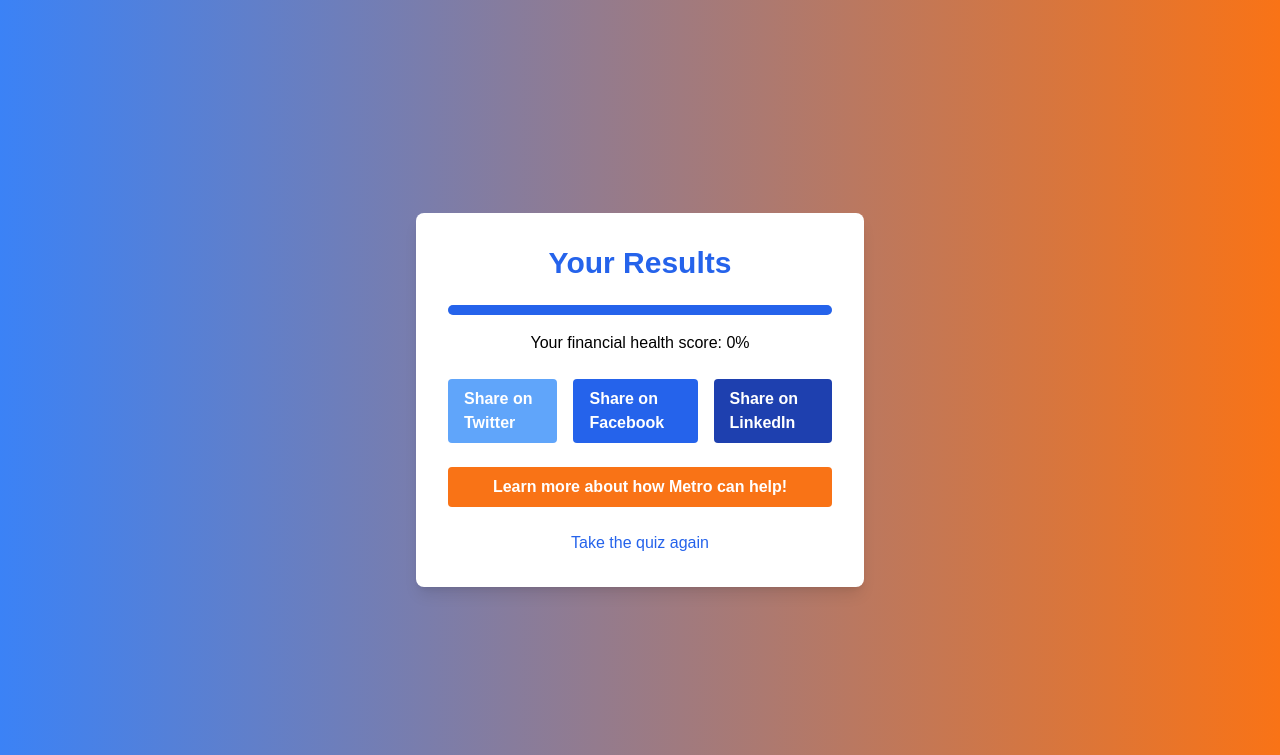
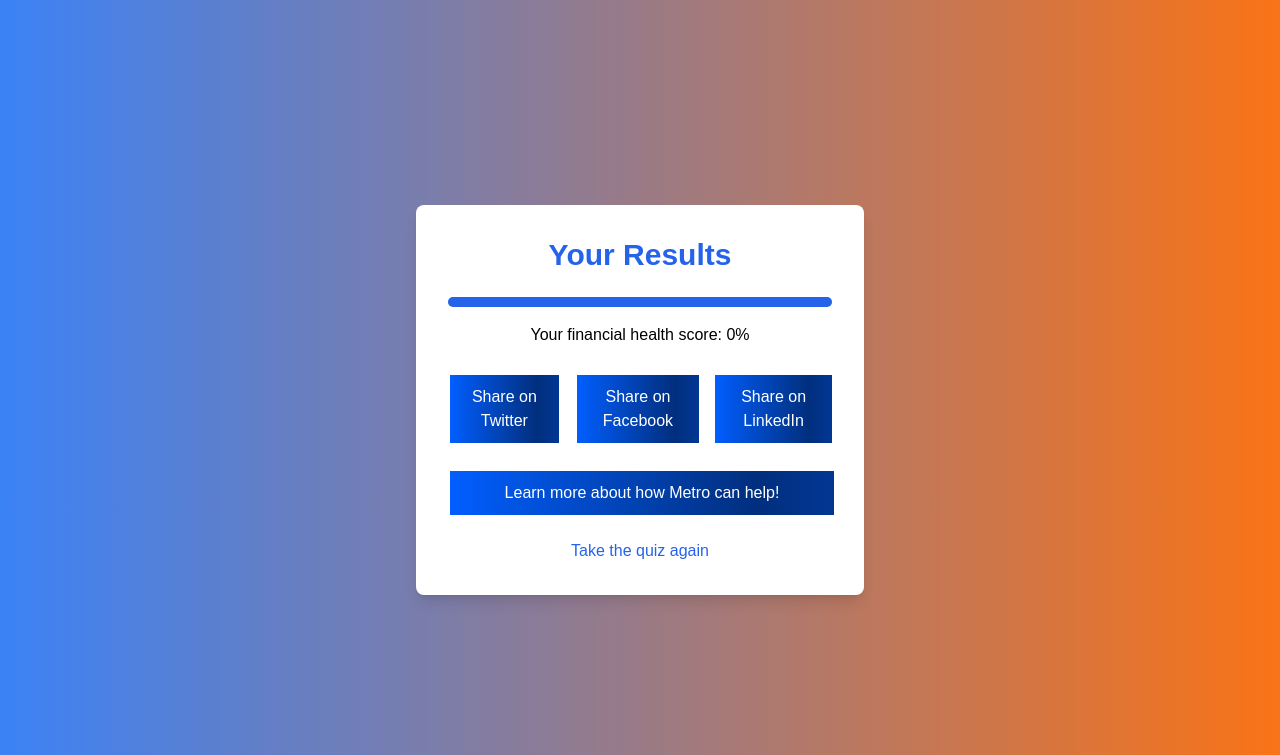
Before and after one commit to apogeeai/BuzzFinanceQuiz, a Flask app: template templates/results.html in a window 1280 px wide. Shown: the top 755 px of the page. Run offline with Flask 3, Linux system fonts and the light colour scheme; the template is opened without the code that fills it, so the values that code supplies are empty; some libraries are stand-ins or nearby versions.

Commit message:
Agent query: Please navigate to the results page and confirm if the social share buttons (Twitter, Facebook, LinkedIn) and the 'Learn more about how Metro can help!' button have the new gradient style. Also, check if the hover effect is working correctly for these buttons.

```diff
--- a/static/css/styles.css
+++ b/static/css/styles.css
@@ -19,3 +19,26 @@
 .social-share-btn:hover {
     transform: translateY(-2px);
 }
+
+/* New gradient button styles */
+.gradient-button {
+    background-image: linear-gradient(90deg, #015efe, #012f7e 40%, #015efe);
+    background-position: 0;
+    background-size: 200%;
+    box-shadow: none;
+    transition: background-position .3s ease-in-out, box-shadow .3s ease-in-out;
+    color: white;
+    border: none;
+    padding: 10px 20px;
+    text-align: center;
+    text-decoration: none;
+    display: inline-block;
+    font-size: 16px;
+    margin: 4px 2px;
+    cursor: pointer;
+}
+
+.gradient-button:hover {
+    background-position: -100%;
+    box-shadow: 0 4px 6px rgba(0, 0, 0, 0.1);
+}
--- a/templates/results.html
+++ b/templates/results.html
@@ -10,19 +10,19 @@
 
 <!-- Social Share Buttons -->
 <div class="flex justify-center space-x-4 mb-6">
-    <a href="https://twitter.com/intent/tweet?text=I%20just%20took%20the%20Financial%20Health%20Quiz!%20Check%20it%20out!" target="_blank" class="bg-blue-400 hover:bg-blue-500 text-white font-bold py-2 px-4 rounded">
+    <a href="https://twitter.com/intent/tweet?text=I%20just%20took%20the%20Financial%20Health%20Quiz!%20Check%20it%20out!" target="_blank" class="gradient-button">
         Share on Twitter
     </a>
-    <a href="https://www.facebook.com/sharer/sharer.php?u={{ request.url }}" target="_blank" class="bg-blue-600 hover:bg-blue-700 text-white font-bold py-2 px-4 rounded">
+    <a href="https://www.facebook.com/sharer/sharer.php?u={{ request.url }}" target="_blank" class="gradient-button">
         Share on Facebook
     </a>
-    <a href="https://www.linkedin.com/shareArticle?mini=true&url={{ request.url }}&title=Financial%20Health%20Quiz&summary=I%20just%20took%20the%20Financial%20Health%20Quiz!" target="_blank" class="bg-blue-800 hover:bg-blue-900 text-white font-bold py-2 px-4 rounded">
+    <a href="https://www.linkedin.com/shareArticle?mini=true&url={{ request.url }}&title=Financial%20Health%20Quiz&summary=I%20just%20took%20the%20Financial%20Health%20Quiz!" target="_blank" class="gradient-button">
         Share on LinkedIn
     </a>
 </div>
 
 <!-- Learn More Button -->
-<a href="https://www.metrocu.org/personal/metro-investment-services" target="_blank" class="block w-full bg-orange-500 hover:bg-orange-600 text-white text-center font-bold py-2 px-4 rounded">
+<a href="https://www.metrocu.org/personal/metro-investment-services" target="_blank" class="gradient-button w-full block text-center">
     Learn more about how Metro can help!
 </a>
 
```
